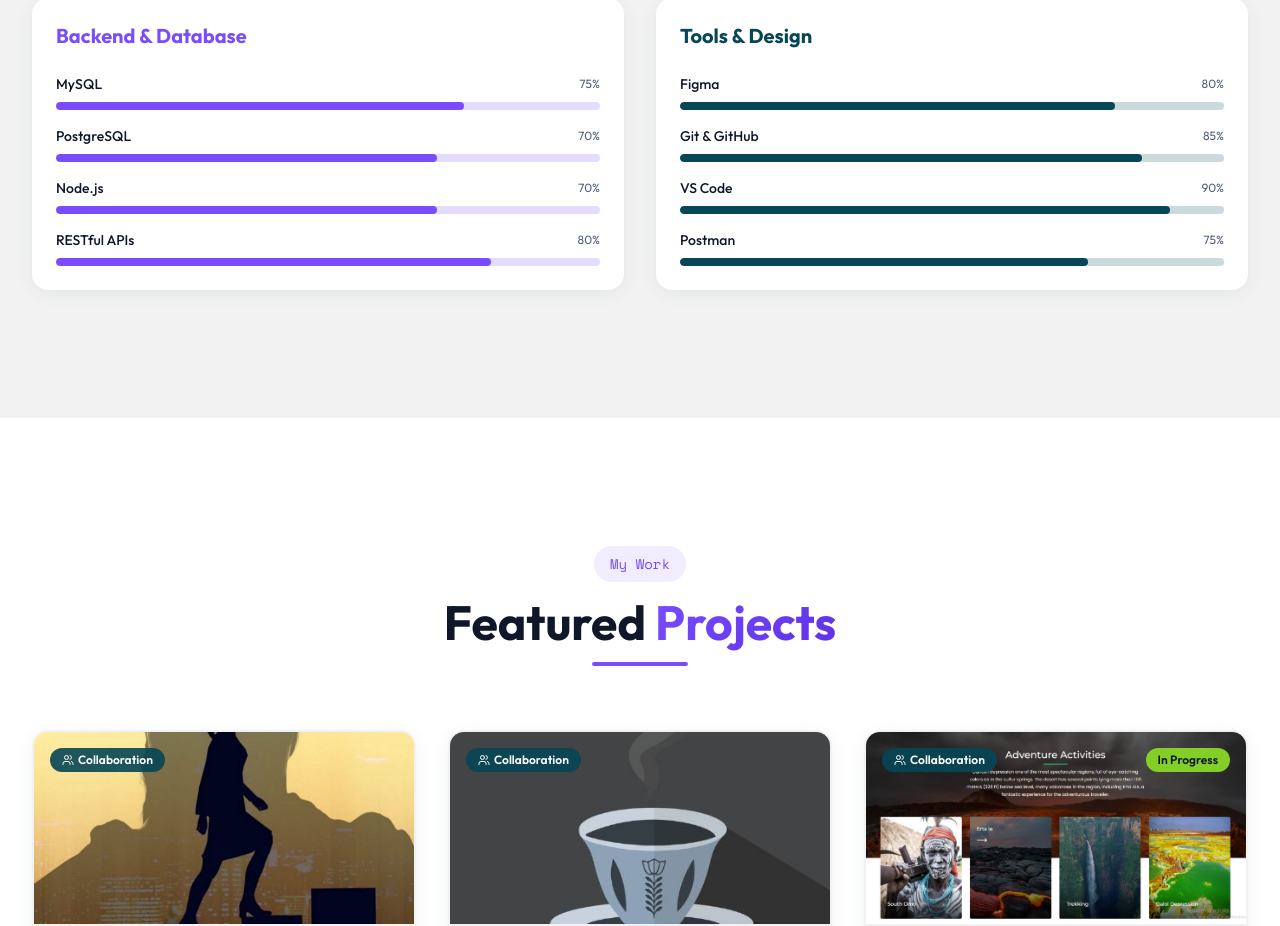
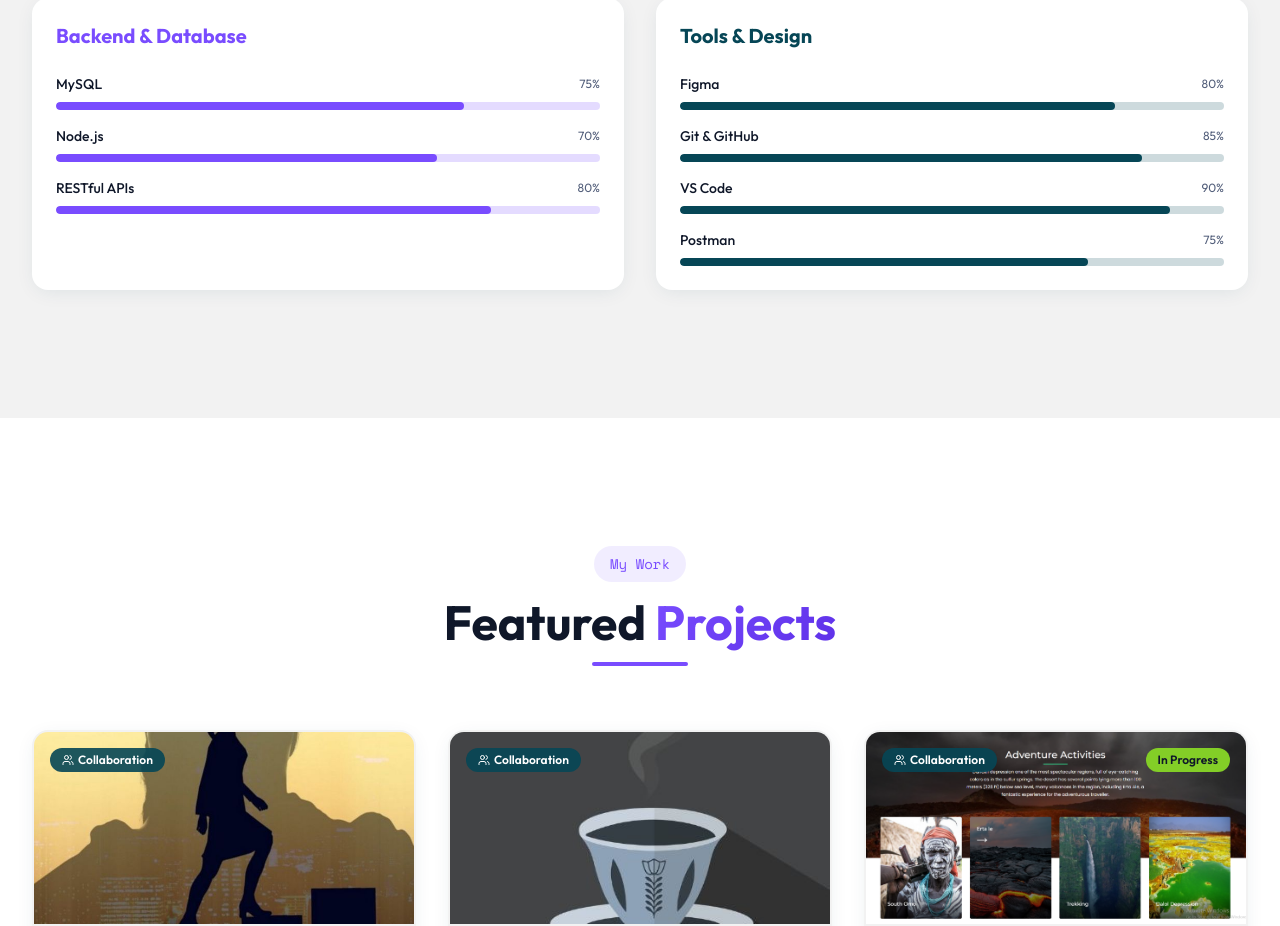
Before and after one commit to Afomiya21-negash/Portfolio-org, a React (Vite) app in the folder my-portfolio/: page / in a window 1280 px wide. Shown: the part 2580-3506 px from the top of the page. Built offline with nearby package versions, Linux system fonts and the light colour scheme; the HTML template or start-up script is replaced by a standard one.

Commit message:
removed 1 skill

```diff
--- a/my-portfolio/src/components/SkillsSection.tsx
+++ b/my-portfolio/src/components/SkillsSection.tsx
@@ -26,7 +26,6 @@ const skillCategories = [
     color: "purple",
     skills: [
       { name: "MySQL", level: 75 },
-      { name: "PostgreSQL", level: 70 },
       { name: "Node.js", level: 70 },
       { name: "RESTful APIs", level: 80 },
     ],
```
